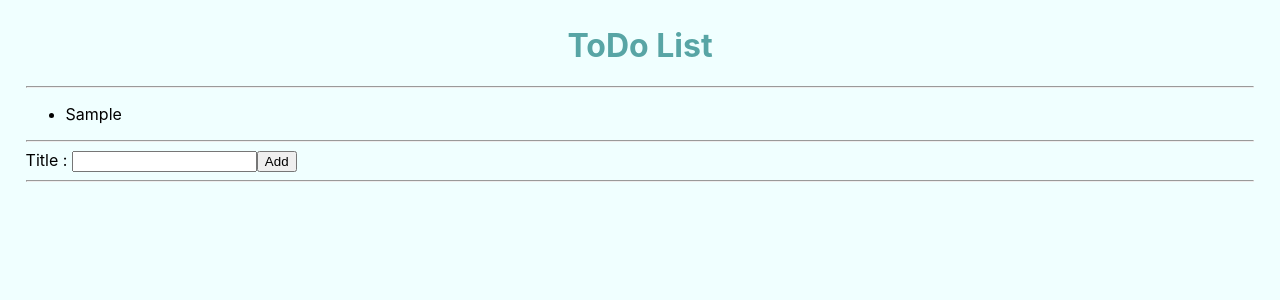
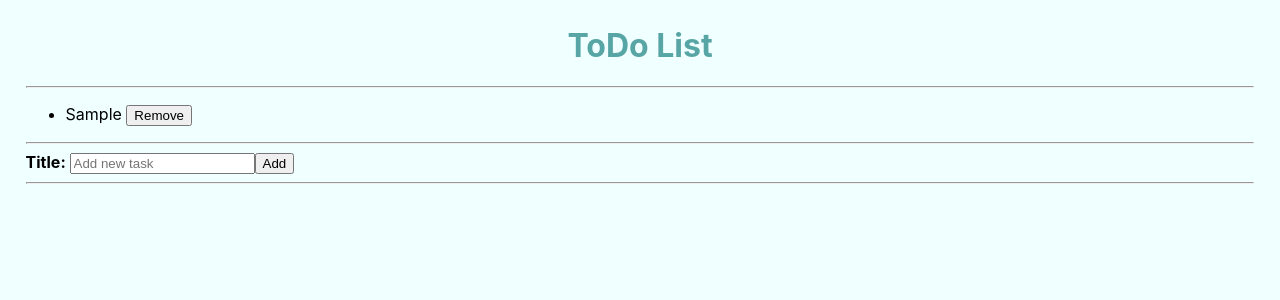
Before and after one commit to meriemrezkallah/road-to-react, a React (Create React App) app: page / in a window 1280 px wide. Both pictures are taken after typing "Sample" into the empty fields and a click on the button "Add". Shown: the top 300 px of the page. Built offline with nearby package versions, Linux system fonts and the light colour scheme.

Commit message:
assignement 1.6

```diff
--- a/src/AddTodoForm.js
+++ b/src/AddTodoForm.js
@@ -1,5 +1,5 @@
 import React from "react";
-
+import InputWithLabel from "./InputWithLabel"
 let AddTodoForm = (props) => {
    const [todoTitle, setTodoTitle] = React.useState("");
     const handleTitleChange = (event) => {
@@ -23,8 +23,11 @@ let AddTodoForm = (props) => {
     }
 return (
 <form id="my-form" onSubmit={handleAddTodo}>
-    <label htmlFor="todoTitle" > Title : </label>
-    <input id="todoTitle" value={todoTitle} name="title" type="text" label="Add new task" onChange={handleTitleChange}/>
+    {/* <label htmlFor="todoTitle" > Title : </label>
+    <input id="todoTitle" value={todoTitle} name="title" type="text" label="Add new task" onChange={handleTitleChange}/> */}
+    <InputWithLabel todoTitle={todoTitle} handleTitleChange={handleTitleChange} >
+        <strong> Title: </strong>
+        </InputWithLabel>
     <button type="submit">  Add </button>
 </form>
 );
--- a/src/App.js
+++ b/src/App.js
@@ -35,13 +35,25 @@ function App() {
 const addTodo = (newTodo) => {
   setTodoList([...todoList,newTodo]);
 }
+
+
+        // remove function
+        const removeTodo = (id) => {
+          const removedTodo = todoList.filter(
+          todo => id !== todo.id
+        );
+
+          setTodoList(removedTodo);
+
+        };
+
   return (
 
     <div>
         <h1> ToDo List </h1>
         <hr />
         {/*  render the list */}
-       <TodoList todoList={todoList}/>
+       <TodoList todoList={todoList} onRemoveTodo={removeTodo}/>
        <hr />
        <AddTodoForm onAddTodo={addTodo}/>
        <hr />
--- /dev/null
+++ b/src/InputWithLabel.js
@@ -0,0 +1,25 @@
+import React from 'react'
+
+function InputWithLabel(props) {
+      //use ref is the new hook for the imperative react
+  const inputRef = React.useRef();
+
+  // focus option
+
+//   React.useEffect(() => {
+//       inputRef.current.focus();
+//   } , []);
+React.useEffect(() => {
+    if (inputRef){
+      inputRef.current.focus();
+    }
+  } , [inputRef]);
+    return (
+     <>
+     <label htmlFor="todoTitle" > {props.children} </label>
+    <input id="todoTitle" value={props.todoTitle} name="title" type="text" placeholder='Add new task' onChange={props.handleTitleChange} ref={inputRef}/>
+
+    </>);
+}
+
+export default InputWithLabel;
--- a/src/TodoList.js
+++ b/src/TodoList.js
@@ -36,7 +36,7 @@ function TodoList(props) {
           {props.todoList.map((item)=>{
             console.log(item.title)
             console.log(item.id)
-            return <TodoListItem key={item.id} todo={item.title}/>//<li key={item.id}> {item.title}</li>
+            return <TodoListItem key={item.id} todo={item.title} id={item.id} onRemoveTodo={props.onRemoveTodo}/>//<li key={item.id}> {item.title}</li>
             //<TodoListItem key={item.id} props={todoList}/>
           })}
         </ul>
--- a/src/TodoListItem.js
+++ b/src/TodoListItem.js
@@ -1,8 +1,14 @@
 import React from "react";
 
 function TodoListItem (props) {
+    console.log("herereee 1");
+    console.log(props.id);
+    console.log("herereee 2");
 return (
-<li> {props.todo}</li>
+    <>
+
+<li> {props.todo} <button type="button" onClick={() => props.onRemoveTodo(props.id)}> Remove </button></li>
+  </>
 );
 }
 
```
Also changed, not shown: src/logo.svg (deleted).
